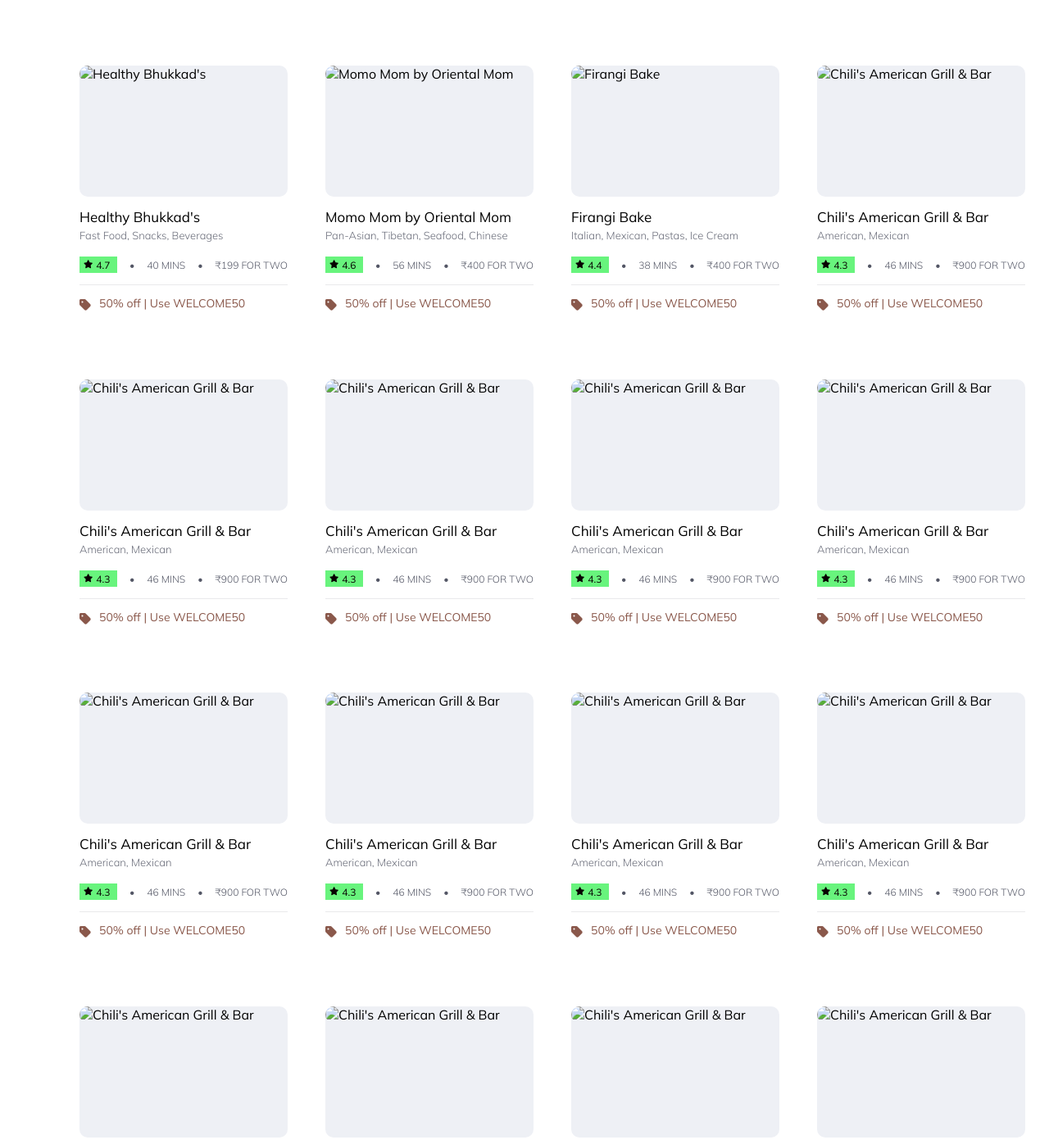
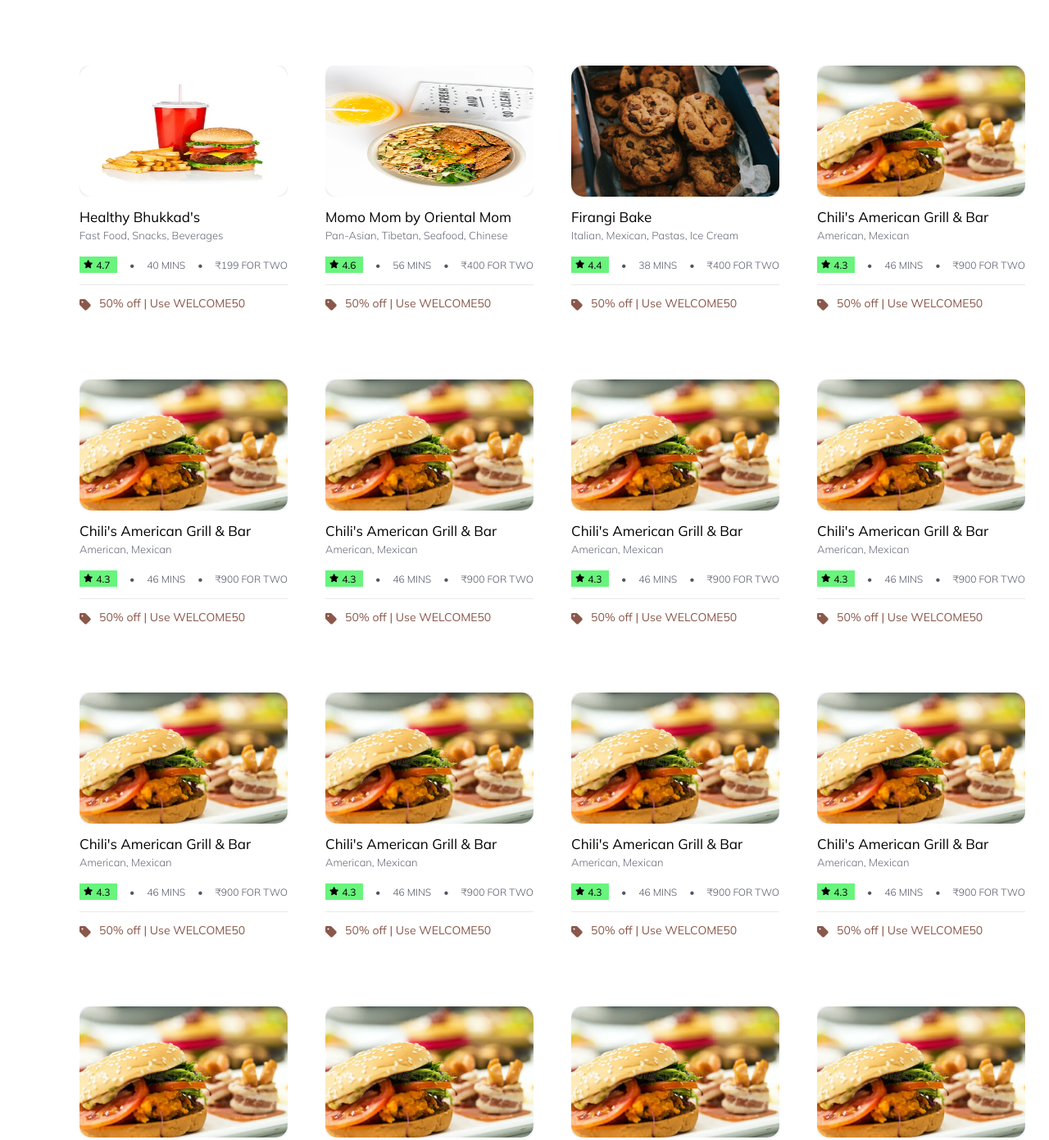
Before and after one commit to DURGESHMALAKAR/Swiggy-s-Clone, a plain HTML site: page swiggy.html in a window 1280 px wide. Shown: the part 563-1954 px from the top of the page at 82% size. Drawn offline with Linux system fonts and the light colour scheme; a script that the page names is missing.

Commit message:
Update swiggy.html
Signed-off-by: DURGESH MALAKAR <149269338+DURGESHMALAKAR@users.noreply.github.com>

```diff
--- a/swiggy.html
+++ b/swiggy.html
@@ -130,7 +130,7 @@
                 <div class="list-item">
                   <div class="item-content">
                     <div class="top-img">
-                      <img class="_2tuBw _12_oN" alt="La Pino'z Pizza" src="images/im1.jpg" width="254" height="160">
+                      <img class="_2tuBw _12_oN" alt="La Pino'z Pizza" src="images/im1.webp" width="254" height="160">
                     </div>
                     <div class="status" style="
                                         background: rgb(58, 60, 65);
@@ -169,7 +169,7 @@
                 <div class="list-item">
                   <div class="item-content">
                     <div class="top-img">
-                      <img class="_2tuBw _12_oN" alt="Bercos - If you love chinese" src="images/im2.jpg" width="254"
+                      <img class="_2tuBw _12_oN" alt="Bercos - If you love chinese" src="images/im2.webp" width="254"
                         height="160">
                     </div>
                     <!-- <div class="status" style="
@@ -210,7 +210,7 @@
                 <div class="list-item">
                   <div class="item-content">
                     <div class="top-img">
-                      <img class="_2tuBw _12_oN" alt="Wack Waffles &amp; Brownies" src="images/im3.jpg" width="254"
+                      <img class="_2tuBw _12_oN" alt="Wack Waffles &amp; Brownies" src="images/im3.webp" width="254"
                         height="160">
                     </div>
                     <div class="status" style="
@@ -250,7 +250,7 @@
                 <div class="list-item">
                   <div class="item-content">
                     <div class="top-img">
-                      <img class="_2tuBw _12_oN" alt="Takeout Cafe" src="images/im4.jpg" width="254" height="160">
+                      <img class="_2tuBw _12_oN" alt="Takeout Cafe" src="images/im4.webp" width="254" height="160">
                     </div>
                     <!-- <div class="status" style="
                                         background: rgb(58, 60, 65);
@@ -289,7 +289,7 @@
                 <div class="list-item">
                   <div class="item-content">
                     <div class="top-img">
-                      <img class="_2tuBw _12_oN" alt="Healthy Bhukkad's" src="images/im5.jpg" width="254" height="160">
+                      <img class="_2tuBw _12_oN" alt="Healthy Bhukkad's" src="images/im5.webp" width="254" height="160">
                     </div>
                     <!-- <div class="status" style="
                                         background: rgb(58, 60, 65);
@@ -327,7 +327,7 @@
                 <div class="list-item">
                   <div class="item-content">
                     <div class="top-img">
-                      <img class="_2tuBw _12_oN" alt="Momo Mom by Oriental Mom" src="images/im6.jpg" width="254"
+                      <img class="_2tuBw _12_oN" alt="Momo Mom by Oriental Mom" src="images/im6.webp" width="254"
                         height="160">
                     </div>
                     <!-- <div class="status" style="
@@ -367,7 +367,7 @@
                 <div class="list-item">
                   <div class="item-content">
                     <div class="top-img">
-                      <img class="_2tuBw _12_oN" alt="Firangi Bake" src="images/im7.jpg" width="254" height="160">
+                      <img class="_2tuBw _12_oN" alt="Firangi Bake" src="images/im7.webp" width="254" height="160">
                     </div>
                     <!-- <div class="status" style="
                                         background: rgb(58, 60, 65);
@@ -406,7 +406,7 @@
                 <div class="list-item">
                   <div class="item-content">
                     <div class="top-img">
-                      <img class="_2tuBw _12_oN" alt="Chili's American Grill &amp; Bar" src="images/im8.jpg" width="254"
+                      <img class="_2tuBw _12_oN" alt="Chili's American Grill &amp; Bar" src="images/im8.webp" width="254"
                         height="160">
                     </div>
                     <!-- <div class="status" style="
@@ -445,7 +445,7 @@
                 <div class="list-item">
                   <div class="item-content">
                     <div class="top-img">
-                      <img class="_2tuBw _12_oN" alt="Chili's American Grill &amp; Bar" src="images/im8.jpg" width="254"
+                      <img class="_2tuBw _12_oN" alt="Chili's American Grill &amp; Bar" src="images/im8.webp" width="254"
                         height="160">
                     </div>
                     <!-- <div class="status" style="
@@ -484,7 +484,7 @@
                 <div class="list-item">
                   <div class="item-content">
                     <div class="top-img">
-                      <img class="_2tuBw _12_oN" alt="Chili's American Grill &amp; Bar" src="images/im8.jpg" width="254"
+                      <img class="_2tuBw _12_oN" alt="Chili's American Grill &amp; Bar" src="images/im8.webp" width="254"
                         height="160">
                     </div>
                     <!-- <div class="status" style="
@@ -523,7 +523,7 @@
                 <div class="list-item">
                   <div class="item-content">
                     <div class="top-img">
-                      <img class="_2tuBw _12_oN" alt="Chili's American Grill &amp; Bar" src="images/im8.jpg" width="254"
+                      <img class="_2tuBw _12_oN" alt="Chili's American Grill &amp; Bar" src="images/im8.webp" width="254"
                         height="160">
                     </div>
                     <!-- <div class="status" style="
@@ -562,7 +562,7 @@
                 <div class="list-item">
                   <div class="item-content">
                     <div class="top-img">
-                      <img class="_2tuBw _12_oN" alt="Chili's American Grill &amp; Bar" src="images/im8.jpg" width="254"
+                      <img class="_2tuBw _12_oN" alt="Chili's American Grill &amp; Bar" src="images/im8.webp" width="254"
                         height="160">
                     </div>
                     <!-- <div class="status" style="
@@ -602,7 +602,7 @@
                 <div class="list-item">
                   <div class="item-content">
                     <div class="top-img">
-                      <img class="_2tuBw _12_oN" alt="Chili's American Grill &amp; Bar" src="images/im8.jpg" width="254"
+                      <img class="_2tuBw _12_oN" alt="Chili's American Grill &amp; Bar" src="images/im8.webp" width="254"
                         height="160">
                     </div>
                     <!-- <div class="status" style="
@@ -641,7 +641,7 @@
                 <div class="list-item">
                   <div class="item-content">
                     <div class="top-img">
-                      <img class="_2tuBw _12_oN" alt="Chili's American Grill &amp; Bar" src="images/im8.jpg" width="254"
+                      <img class="_2tuBw _12_oN" alt="Chili's American Grill &amp; Bar" src="images/im8.webp" width="254"
                         height="160">
                     </div>
                     <!-- <div class="status" style="
@@ -680,7 +680,7 @@
                 <div class="list-item">
                   <div class="item-content">
                     <div class="top-img">
-                      <img class="_2tuBw _12_oN" alt="Chili's American Grill &amp; Bar" src="images/im8.jpg" width="254"
+                      <img class="_2tuBw _12_oN" alt="Chili's American Grill &amp; Bar" src="images/im8.webp" width="254"
                         height="160">
                     </div>
                     <!-- <div class="status" style="
@@ -719,7 +719,7 @@
                 <div class="list-item">
                   <div class="item-content">
                     <div class="top-img">
-                      <img class="_2tuBw _12_oN" alt="Chili's American Grill &amp; Bar" src="images/im8.jpg" width="254"
+                      <img class="_2tuBw _12_oN" alt="Chili's American Grill &amp; Bar" src="images/im8.webp" width="254"
                         height="160">
                     </div>
                     <!-- <div class="status" style="
@@ -758,7 +758,7 @@
                 <div class="list-item">
                   <div class="item-content">
                     <div class="top-img">
-                      <img class="_2tuBw _12_oN" alt="Chili's American Grill &amp; Bar" src="images/im8.jpg" width="254"
+                      <img class="_2tuBw _12_oN" alt="Chili's American Grill &amp; Bar" src="images/im8.webp" width="254"
                         height="160">
                     </div>
                     <!-- <div class="status" style="
@@ -797,7 +797,7 @@
                 <div class="list-item">
                   <div class="item-content">
                     <div class="top-img">
-                      <img class="_2tuBw _12_oN" alt="Chili's American Grill &amp; Bar" src="images/im8.jpg" width="254"
+                      <img class="_2tuBw _12_oN" alt="Chili's American Grill &amp; Bar" src="images/im8.webp" width="254"
                         height="160">
                     </div>
                     <!-- <div class="status" style="
@@ -836,7 +836,7 @@
                 <div class="list-item">
                   <div class="item-content">
                     <div class="top-img">
-                      <img class="_2tuBw _12_oN" alt="Chili's American Grill &amp; Bar" src="images/im8.jpg" width="254"
+                      <img class="_2tuBw _12_oN" alt="Chili's American Grill &amp; Bar" src="images/im8.webp" width="254"
                         height="160">
                     </div>
                     <!-- <div class="status" style="
@@ -875,7 +875,7 @@
                 <div class="list-item">
                   <div class="item-content">
                     <div class="top-img">
-                      <img class="_2tuBw _12_oN" alt="Chili's American Grill &amp; Bar" src="images/im8.jpg" width="254"
+                      <img class="_2tuBw _12_oN" alt="Chili's American Grill &amp; Bar" src="images/im8.webp" width="254"
                         height="160">
                     </div>
                     <!-- <div class="status" style="
```
